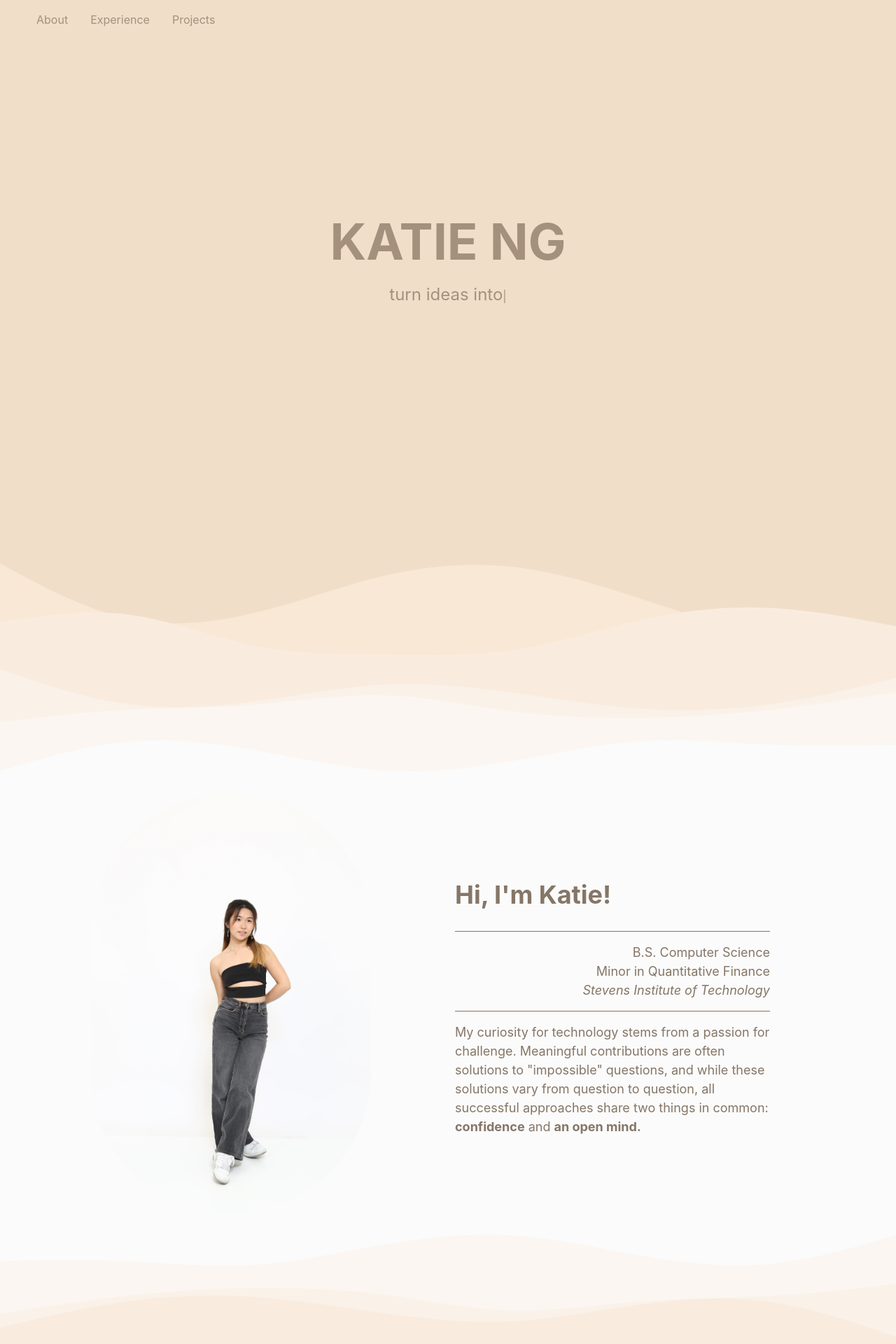
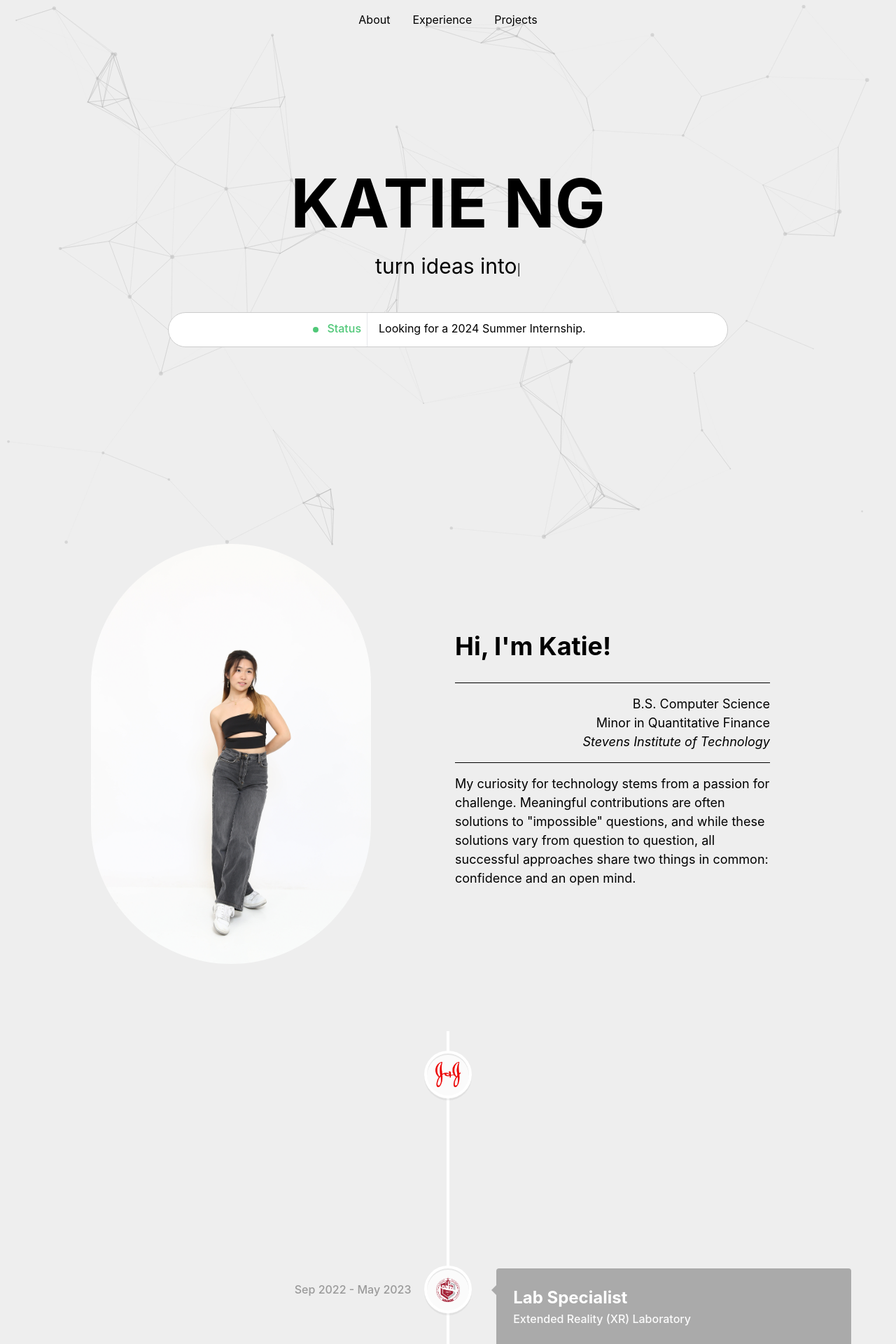
Before and after one commit to ngkatie/ngkatie.github.io, a React (Create React App) app: page / in a window 1280 px wide. Shown: the top 1920 px of the page at 70% size. Built offline with nearby package versions, Linux system fonts and the light colour scheme; the HTML template or start-up script is replaced by a standard one.

Commit message:
Animated background using react-tsparticles

```diff
--- a/package.json
+++ b/package.json
@@ -11,7 +11,9 @@
     "react-dom": "^18.2.0",
     "react-icons": "^4.8.0",
     "react-scripts": "5.0.1",
+    "react-tsparticles": "^2.10.1",
     "react-vertical-timeline-component": "^3.6.0",
+    "tsparticles": "^2.10.1",
     "typed.js": "^2.0.16",
     "web-vitals": "^2.1.4"
   },
--- a/src/App.js
+++ b/src/App.js
@@ -1,4 +1,5 @@
 import React from 'react'
+import Particle from './components/Particles.jsx'
 import Navbar from './components/Navbar.jsx'
 import Hero from './components/Hero.jsx'
 import About from './components/About.jsx'
@@ -6,12 +7,15 @@ import Experience from './components/Experience.jsx'
 
 function App() {
   return (
+    <>
+      <Particle />
       <div>
         <Navbar />
         <Hero />
         <About />
         <Experience />
       </div>
+    </>
   );
 }
 
--- a/src/components/About.jsx
+++ b/src/components/About.jsx
@@ -3,9 +3,9 @@ import FullProfile from '../assets/FullProfile.jpg'
 
 const Intro = () => {
     return (
-        <div className='w-full bg-[#fbfbfb]'>
+        <div className='w-full'>
 
-            <div className='spacer wave-1'></div>
+            {/* <div className='spacer wave-1'></div> */}
 
             <div className='max-w-[1240px] mx-auto grid md:grid-cols-2 mt-[-100]'>
             <img
@@ -13,11 +13,11 @@ const Intro = () => {
                     style={{borderRadius: 200}}
                     src={FullProfile} alt='/'
                 />
-                <div className='max-w-[450px] flex flex-col justify-center mx-[10px] text-[#857667]'>
+                <div className='max-w-[450px] flex flex-col justify-center mx-[10px]'>
                     <div className='md:text-4xl sm:text-3xl text-2xl font-bold md:py-4'>
                         <p>Hi, I'm Katie!</p>
                     </div>
-                    <div className='mt-4 mb-4 text-[18px] text-right pt-4 pb-4 border-t border-b border-[#857667]'>
+                    <div className='mt-4 mb-4 text-[18px] text-right pt-4 pb-4 border-t border-b border-black'>
                         <p>B.S. Computer Science</p>
                         <p>Minor in Quantitative Finance</p>
                         <p><em>Stevens Institute of Technology</em></p>
@@ -25,12 +25,12 @@ const Intro = () => {
                     <p className='text-[18px]'>
                         My curiosity for technology stems from a passion for challenge. Meaningful contributions are often
                         solutions to "impossible" questions, and while these solutions vary from question to question, all successful
-                        approaches share two things in common: <b>confidence</b> and <b>an open mind.</b>
+                        approaches share two things in common: <span>confidence</span> and <span>an open mind.</span>
                     </p>
                 </div>
             </div>
 
-            <div className='spacer wave-2'></div>
+            {/* <div className='spacer wave-2'></div> */}
 
         </div>
     )
--- a/src/components/Experience.jsx
+++ b/src/components/Experience.jsx
@@ -10,13 +10,13 @@ const ExperienceCard = ({ experience }) => {
     return (
       <VerticalTimelineElement
         contentStyle={{
-          background: "#A4907C",
+          background: "#AAAAAA",
           color: "#FBFBFB",
         }}
-        contentArrowStyle={{ borderRight: "7px solid #A4907C" }}
+        contentArrowStyle={{ borderRight: "7px solid #AAAAAA" }}
         date={experience.date}
-        dateClassName={"text-[#A4907C]"}
-        iconStyle={{ background: "#F9ECDF" }}
+        dateClassName={"text-[#777777]"}
+        iconStyle={{ background: "#FBFBFB" }}
         icon={
           <div className="flex justify-center items-center w-full h-full">
             <img
--- a/src/components/Hero.jsx
+++ b/src/components/Hero.jsx
@@ -24,13 +24,23 @@ const Hero = () => {
     }, []);
 
     return (
-        <div className='text-[#A4907C]'>
+        <div>
 
             <div className='max-w-[800px] mt-[-95px] w-full h-screen mx-auto text-center flex flex-col justify-center'>
-                <h1 className='md:text-7xl sm:text-6xl text-4xl font-bold md:py-6 uppercase'>KATIE NG</h1>
-                <div>
+                <h1 className='md:text-8xl sm:text-6xl text-4xl font-bold md:py-6 uppercase'>KATIE NG</h1>
+                <div className='mb-10'>
                     {}
-                    <span className='md:text-2xl text-xl' ref={el}></span>
+                    <span className='md:text-3xl text-xl' ref={el}></span>
+                </div>
+
+                <div className="my-2 rounded-full inline-block whitespace-nowrap bg-white border border-[#CCCCCC]">
+                    <div className="p-2 inline-block font-medium text-[#50C878] border-r">
+                        <span className="inline-block align-middle m-3 h-2 w-2 bg-[#50C878] rounded-full" />
+                        Status
+                    </div>
+                    <p className="inline whitespace-nowrap p-4">
+                        Looking for a 2024 Summer Internship.
+                    </p>
                 </div>
             </div>
 
--- a/src/components/Navbar.jsx
+++ b/src/components/Navbar.jsx
@@ -9,8 +9,7 @@ const Navbar = () => {
     }
 
     return (
-        <div className='flex justify-between items-center h-30 max-w-[1240px] mx-auto px-4 text-[#A4907C]'>
-            {/* <h1 className='w-full text-3xl font-bold text-[#A4907C] m-4'>KATIE NG</h1> */}
+        <div className='flex justify-center items-center h-30 max-w-[1240px] mx-auto px-4'>
 
             <ul className='hidden md:flex'>
                 <li className='p-4'>About</li>
@@ -22,8 +21,7 @@ const Navbar = () => {
                 {nav ? <AiOutlineClose size={20}/> : <AiOutlineMenu size={20}/>}
             </div>
 
-            <div className={nav ? 'fixed left-0 top-0 w-[60%] h-full border-r border-r-[#C8B6A6] bg-[#C8B6A6] ease-in-out duration-500' : 'fixed left-[-100%]'}>
-            <h1 className='w-full text-3xl font-bold text-white m-4'>KATIE NG</h1>
+            <div className={nav ? 'fixed left-0 top-0 w-[60%] h-full border-r border-r-[#BBBBBB] bg-[#BBBBBB] ease-in-out duration-500' : 'fixed left-[-100%]'}>
                 <ul className='uppercase p-2 text-white'>
                     <li className='p-4 border-b border-b-white'>About</li>
                     <li className='p-4 border-b border-b-white'>Experience</li>
--- /dev/null
+++ b/src/components/Particles.jsx
@@ -0,0 +1,96 @@
+import Particles from "react-tsparticles";
+import { loadFull } from "tsparticles";
+import React from "react";
+
+function Particle() {
+
+    const particlesInit = async (main) => {
+        // you can initiate the tsParticles instance (engine) here, adding custom shapes or presets
+        // this loads the tsparticles package bundle, it's the easiest method for getting everything ready
+        // starting from v2 you can add only the features you need reducing the bundle size
+        await loadFull(main);
+    };
+
+    const particlesLoaded = (container) => {
+        console.log(container);
+    };
+
+    return (
+        <Particles
+            id="tsparticles"
+            init={particlesInit}
+            loaded={particlesLoaded}
+            options={{
+                fullScreen: {
+                    enable: true,
+                    zIndex: -1,
+                },
+                background: {
+                    color: {
+                        value: "#EEEEEE",
+                    },
+                },
+                fpsLimit: 120,
+                interactivity: {
+                    events: {
+                        onClick: {
+                            enable: true,
+                            mode: "repulse",
+                        },
+                        resize: true,
+                    },
+                    modes: {
+                        repulse: {
+                            distance: 200,
+                            duration: 0.4,
+                        },
+                    },
+                },
+                particles: {
+                    color: {
+                        value: "#BBBBBB",
+                    },
+                    links: {
+                        color: "#BBBBBB",
+                        distance: 150,
+                        enable: true,
+                        opacity: 0.5,
+                        width: 1,
+                    },
+                    collisions: {
+                        enable: true,
+                    },
+                    move: {
+                        direction: "none",
+                        enable: true,
+                        outModes: {
+                            default: "bounce",
+                        },
+                        random: false,
+                        speed: 1,
+                        straight: false,
+                    },
+                    number: {
+                        density: {
+                            enable: true,
+                            area: 800,
+                        },
+                        value: 80,
+                    },
+                    opacity: {
+                        value: 0.5,
+                    },
+                    shape: {
+                        type: "circle",
+                    },
+                    size: {
+                        value: { min: 0.25, max: 3 },
+                    },
+                },
+                detectRetina: true,
+            }}
+        />
+    )
+}
+
+export default Particle
--- a/src/constants/index.js
+++ b/src/constants/index.js
@@ -8,7 +8,7 @@ const experiences = [
         icon: johnson,
         date: "May 2023 - Present",
         points: [
-            "Supporting systems integration to digitize end-to-end supply chain for medical devices.",
+            "Maintained a product backlog and led weekly standups for 15+ global stakeholders to translate business needs into technical sprints, ensuring timely deployment for the consolidation of 7 supply chain ERPs.",
             "Hopefully data science and full-stack web development...    "
         ]
     },
@@ -18,9 +18,20 @@ const experiences = [
         icon: stevens,
         date: "Sep 2022 - May 2023",
         points: [
-            "Managed modules supporting university classes and research teams in developing predictive models for drug development, gene editing, and mechanical prototyping.",
-            "Assisted in launching a pilot program for a graduate finance course, allowing the professor to host classes in virtual reality.",
-            "Trained 150+ students, faculty members, and research teams to handle XR technologies and systems."
+            "Managed modules supporting 5 university classes and 6 research teams in drug development and mechanical prototyping.",
+            "Trained 220+ students and 15+ faculty members to handle 9 VR/AR systems.",
+            "Researched new developments in the metaverse to identify innovative technologies and educational strategy."
+        ]
+    },
+    {
+        title: "Undergraduate Researcher",
+        company_name: "Mobile AI Cybersecurity Computing (MACC) Laboratory",
+        icon: stevens,
+        date: "May 2022 - Aug 2022",
+        points: [
+            "Leveraged pandas to identify the optimal resource selection window ensuring 98% success for message delivery in cellular vehicle-to-everything (CV2X) communications.",
+            "Analyzed the performance of WiFi-based DSRC versus 4G/5G CV2X, concluding that DSRC outperformed by 97% in latency, but CV2X was 117% more reliable with packet reception.",
+            "Developed traffic simulations and modeled vehicular networks in Eclipse SUMO and ns-3."
         ]
     }
 ]
--- a/src/index.css
+++ b/src/index.css
@@ -4,7 +4,7 @@
 
 body {
   margin: 0;
-  background-color: #F1DEC9;
+  background-color: #EEEEEE;
   font-family: -apple-system, BlinkMacSystemFont, 'Segoe UI', 'Roboto', 'Oxygen',
     'Ubuntu', 'Cantarell', 'Fira Sans', 'Droid Sans', 'Helvetica Neue',
     sans-serif;
```
Also changed, not shown: src/assets/ProfilePhoto.jpg (deleted), 1 other file (tests, documents, lock files or other folders). Lines whose indentation alone changed are shown as unchanged.
